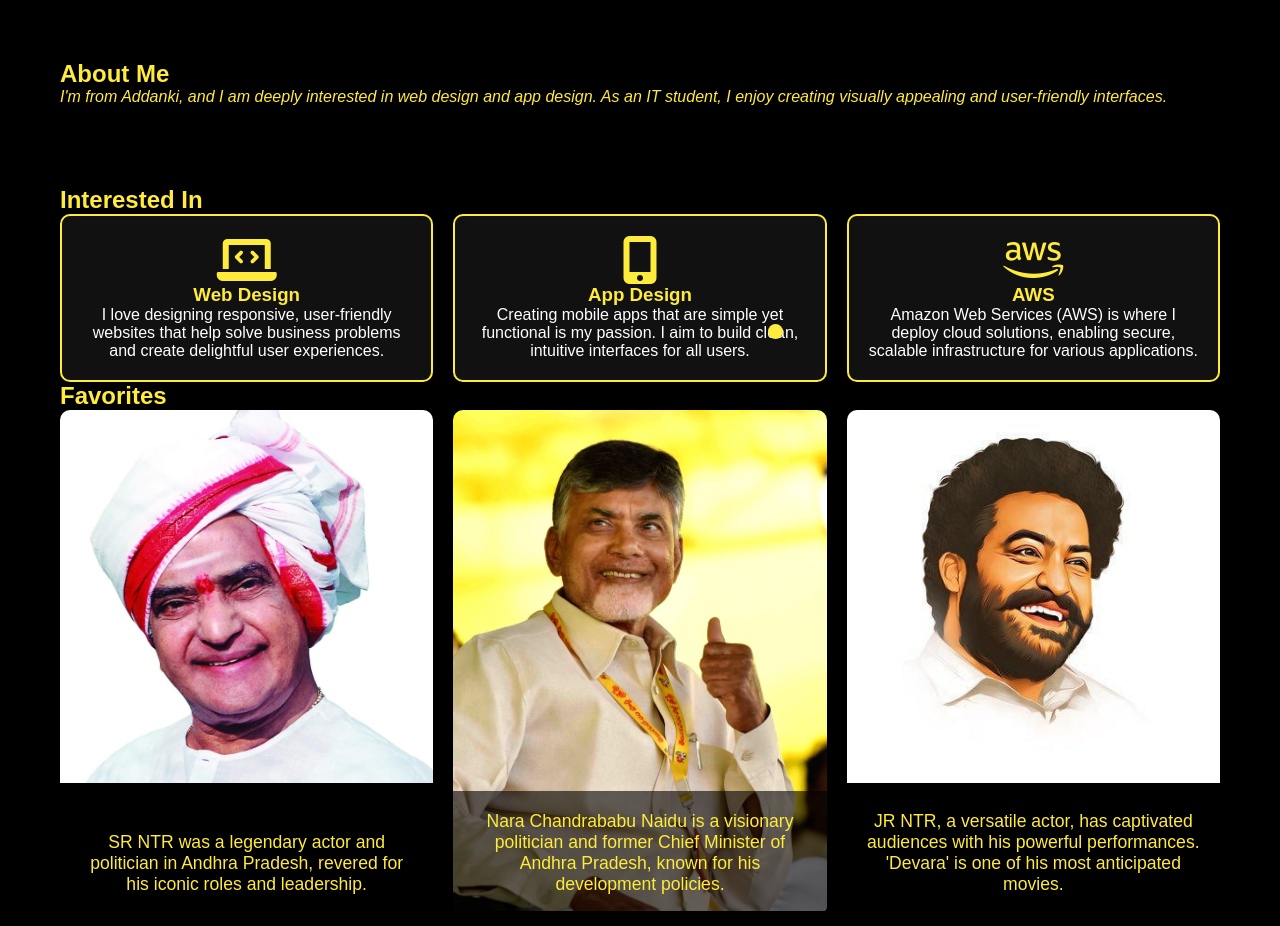
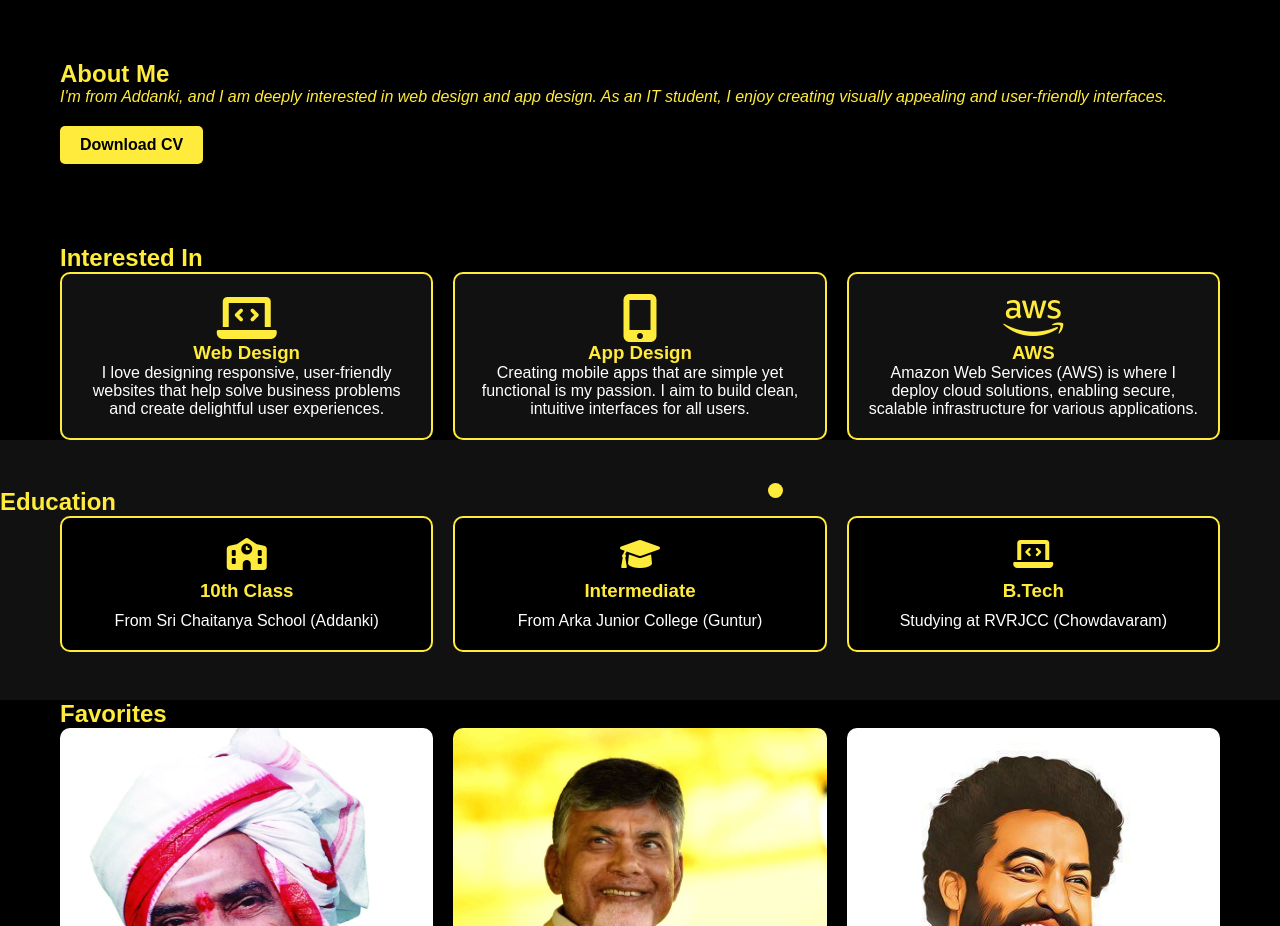
Before and after one commit to KarthikchowdaryM/karthikchowdaryrvrjcit.github.io, a plain HTML site: page index.html in a window 1280 px wide. Shown: the part 820-1746 px from the top of the page. Drawn offline with Linux system fonts and the light colour scheme.

Commit message:
Add files via upload

```diff
--- a/index.html
+++ b/index.html
@@ -49,6 +49,7 @@
     <div class="container">
       <h2>About Me</h2>
       <p>I'm from Addanki, and I am deeply interested in web design and app design. As an IT student, I enjoy creating visually appealing and user-friendly interfaces.</p>
+      <a href="cv.pdf" download class="download-cv">Download CV</a>
     </div>
   </section>
 
@@ -75,6 +76,27 @@
       </div>
     </div>
   </section>
+  <!-- Education Section -->
+<section class="education">
+  <h2><strong>Education</strong></h2>
+  <div class="container">
+    <div class="education-item">
+      <i class="fas fa-school"></i>
+      <h3>10th Class</h3>
+      <p>From Sri Chaitanya School (Addanki)</p>
+    </div>
+    <div class="education-item">
+      <i class="fas fa-graduation-cap"></i>
+      <h3>Intermediate</h3>
+      <p>From Arka Junior College (Guntur)</p>
+    </div>
+    <div class="education-item">
+      <i class="fas fa-laptop-code"></i>
+      <h3>B.Tech</h3>
+      <p>Studying at RVRJCC (Chowdavaram)</p>
+    </div>
+  </div>
+</section>
 
   <!-- Favorites Section -->
   <section id="favorites" class="favorites">
--- a/style.css
+++ b/style.css
@@ -126,7 +126,24 @@
     margin: 20px 0;
   }
 }
+/* Profile Section */
+.profile {
+  padding: 3rem 0;
+  text-align: center;
+}
 
+.profile-photo {
+  border-radius: 50%;
+  border: 5px solid #ffeb3b;
+  width: 150px;
+  height: 150px;
+  object-fit: cover;
+  transition: transform 0.3s ease;
+}
+
+.profile-photo:hover {
+  transform: scale(1.05);
+}
 /* Hero Section */
 .hero {
   height: 100vh;
@@ -294,3 +311,69 @@
     display: block;
   }
 }
+.download-cv {
+  display: inline-block;
+  margin-top: 20px;
+  padding: 10px 20px;
+  background-color: #ffeb3b;
+  color: #000;
+  text-decoration: none;
+  border-radius: 5px;
+  font-weight: bold;
+  transition: background-color 0.3s ease;
+}
+
+.download-cv:hover {
+  background-color: #ffd54f;
+}
+
+/* Education Section */
+.education {
+  padding: 3rem 0;
+  background-color: #111;
+}
+
+.education .container {
+  display: grid;
+  grid-template-columns: repeat(3, 1fr);
+  gap: 20px;
+}
+
+.education-item {
+  background-color: #000;
+  border: 2px solid #ffeb3b;
+  border-radius: 10px;
+  padding: 20px;
+  text-align: center;
+  transition: transform 0.3s ease, box-shadow 0.3s ease;
+}
+
+.education-item h3 {
+  color: #ffeb3b;
+  margin-bottom: 10px;
+}
+
+.education-item p {
+  color: #fff;
+}
+
+.education-item:hover {
+  transform: translateY(-10px);
+  box-shadow: 0 4px 8px rgba(0, 0, 0, 0.5);
+}
+
+.education-item i {
+  font-size: 2rem;
+  color: #ffeb3b;
+  margin-bottom: 10px;
+}
+
+@media (max-width: 768px) {
+  .education {
+    padding: 2rem 0;
+  }
+
+  .education .container {
+    grid-template-columns: 1fr;
+  }
+}
```
Also changed, not shown: 1 other file.
